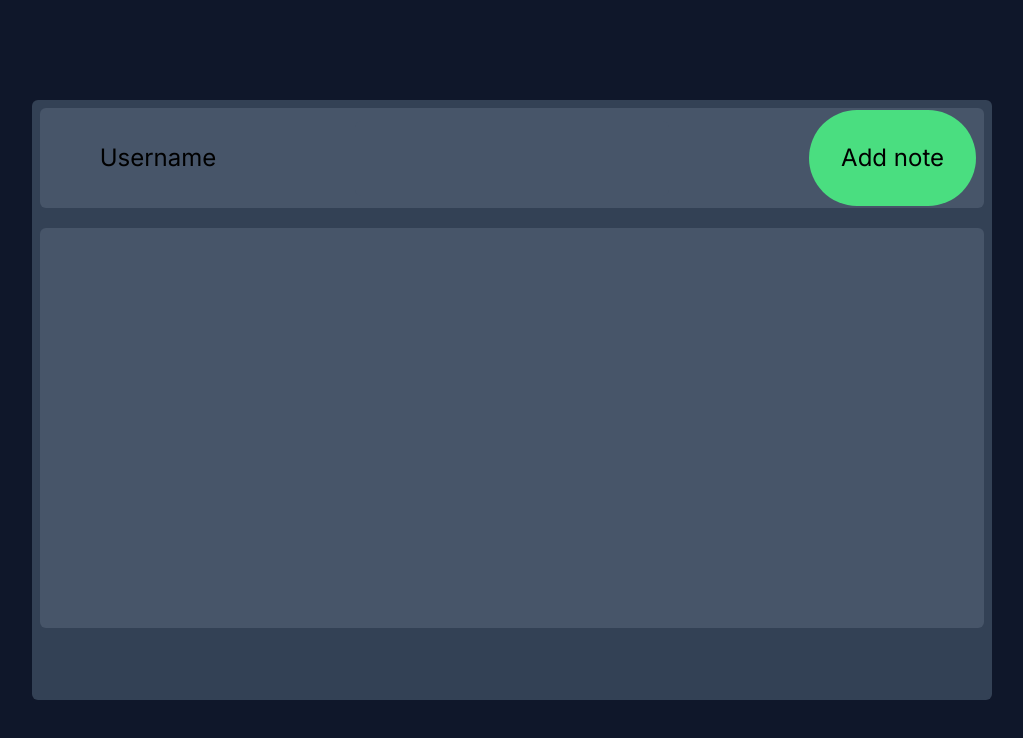
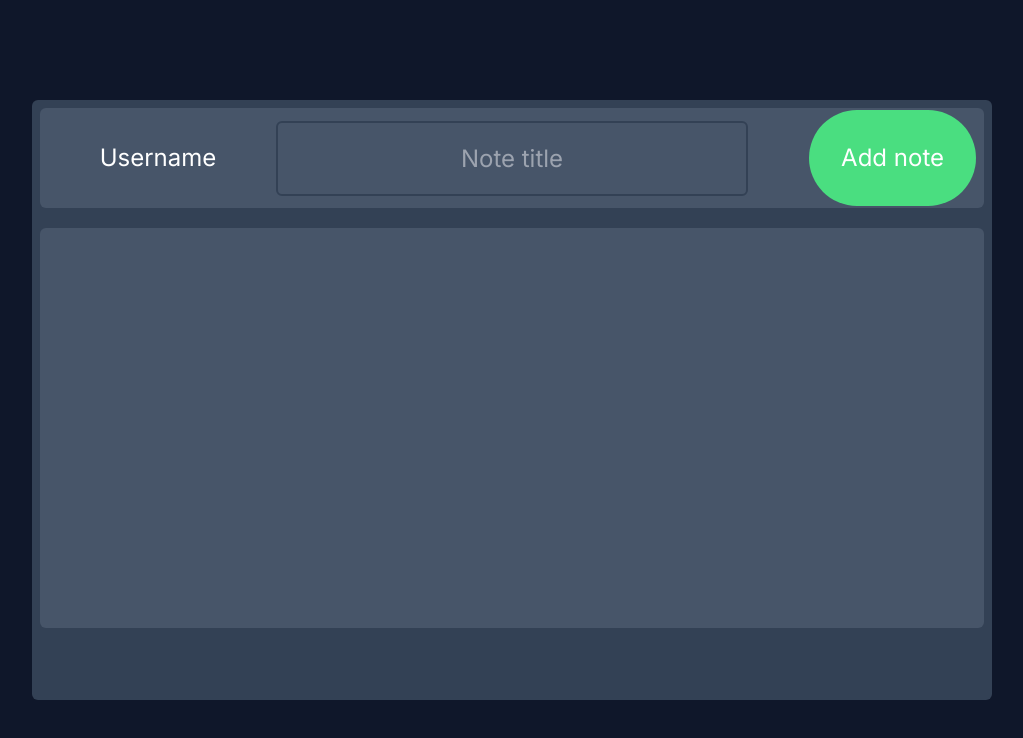
Before and after one commit to NathanAtaliba/User_Diary, a React (Vite) app in the folder notes-project/: page /loged in a window 1280 px wide. Shown: the top 738 px of the page, without its empty margins (128-1151 px from the left). Built offline with nearby package versions, Linux system fonts and the light colour scheme.

Commit message:
add button click

```diff
--- a/notes-project/src/pages/LogedPage.tsx
+++ b/notes-project/src/pages/LogedPage.tsx
@@ -1,15 +1,39 @@
-import Note from "../components/Note"
+import Note from "../components/Note";
+import { useState } from "react";
+import axios from "axios";
 export function LogedPage() {
+
+    const [title, setTitle] = useState('');
+
+    const handleClick = async ()=>{
+        try {
+            const response = await axios.post('https://localhost:3000/', {
+                title: title
+            });
+            if(response.data === 'Note created with success!'){
+                window.alert("Note created with success!")
+            }else{
+
+            }
+            console.log('Resposta do servidor:', response.data);
+        } catch (error) {
+            console.error('Erro ao enviar dados:', error);
+        }
+    };
+
 return(
 <>
 <div className="bg-slate-900 w-full h-screen justify-center flex items-center relative">
     <div className="bg-slate-700 w-3/4 h-3/4 rounded-md">
         <div className="bg-slate-600 relative rounded-md h-1/6 flex flex-row text-2xl m-2 justify-center items-center">
-            <h1 className="left-0 h-full rounded-md absolute text-center flex justify-center items-center w-1/4">Username</h1>
-            <input className="w-4/12 h-3/4 bg-slate-600 text-center rounded-md text-white m-2"
+            <h1 className="left-0 h-full rounded-md absolute text-center flex justify-center items-center w-1/4 text-white">Username</h1>
+            <input className="w-2/4 h-3/4 bg-slate-600 right-0 text-center rounded-md text-black outline-green-400 m-2 border-2 border-solid border-slate-700 placeholder:text-bg-white"
             type="text"
+            placeholder="Note title"
+            value={title}
+            id='title'
             />
-            <button className="bg-green-400 absolute right-0 m-2 p-8 rounded-full text-center hover:bg-green-600">Add note</button>
+            <button className="bg-green-400 absolute right-0 m-2 p-8 rounded-full text-center hover:bg-green-600 text-white" onClick={handleClick}>Add note</button>
         </div>
         <div className="bg-slate-600 m-2 my-5 relative rounded-md h-4/6 overflow-y-scroll">
             <Note></Note>
@@ -18,4 +42,5 @@ return(
 </div>
 </>
 )
+
 }
```
